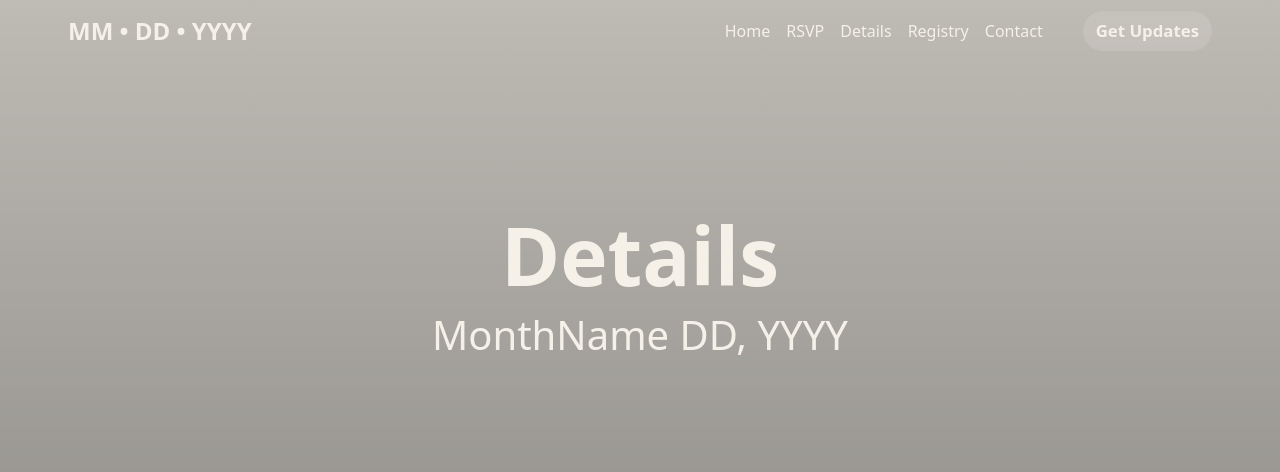
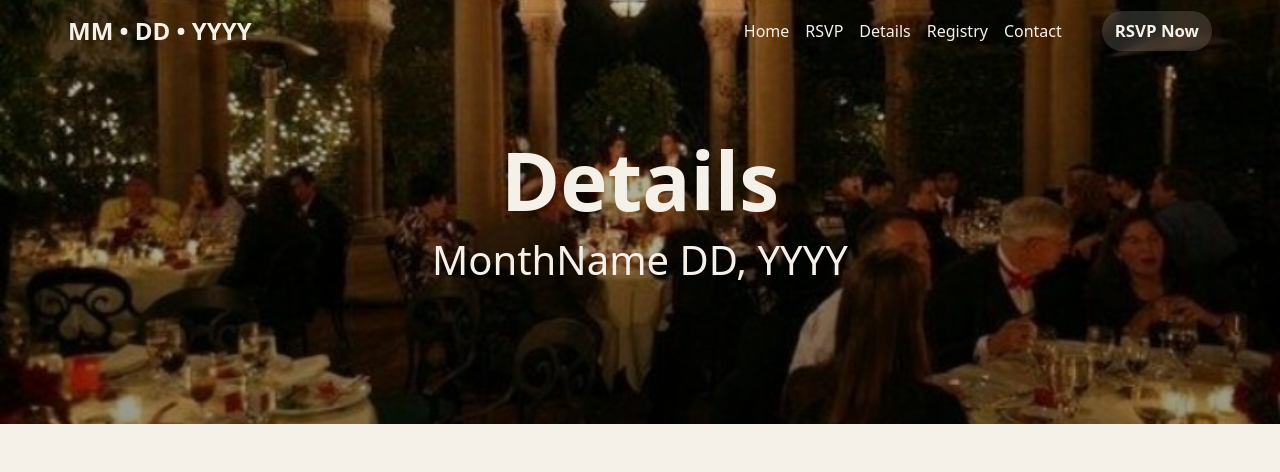
Before and after one commit to brianna-mitri/event-management, a website: page docs/details.html in a window 1280 px wide. Shown: the top 472 px of the page. Drawn offline with nearby package versions, Linux system fonts and the light colour scheme.

Commit message:
Enhanced look and made more cohesive

```diff
--- a/docs/details.html
+++ b/docs/details.html
@@ -36,7 +36,7 @@
         </div>
 
         <!-- CTA (always visible on right side)-->
-        <a class="btn btn ms-sm-3 order-sm-3" href="#cta">Get Updates</a>
+        <a class="btn btn ms-sm-3 order-sm-3" href="rsvp.html">RSVP Now</a>
 
         <!-- Menu -->
         <div class="collapse navbar-collapse order-sm-2"
--- a/src/scss/_hero-banner.scss
+++ b/src/scss/_hero-banner.scss
@@ -125,11 +125,11 @@
     // background-image: linear-gradient(rgba(0,0,0,0.1), rgba(0,0,0,0.1)), url('../img/green_blur.jpg');
 }
 
-.hero-rsvp {
+.hero-details {
     background-image: url('../img/swiper_venue.jpg');
 
     // mobile height override
-    height: 45vh;
+    height: 40vh;
     min-height: 500px;
 }
 
--- a/src/scss/_navbar.scss
+++ b/src/scss/_navbar.scss
@@ -178,8 +178,8 @@
 
 .navbar-theme-dark {
     @include navbar-theme(
-        $dark, $light, $success,
-        $info, $light
+        $dark, $light, $info,
+        $light, $dark
     );
 }
 
```
Also changed, not shown: docs/rsvp.html (+4 -4 lines), docs/assets/css/main.css, docs/assets/css/main.min.css.
